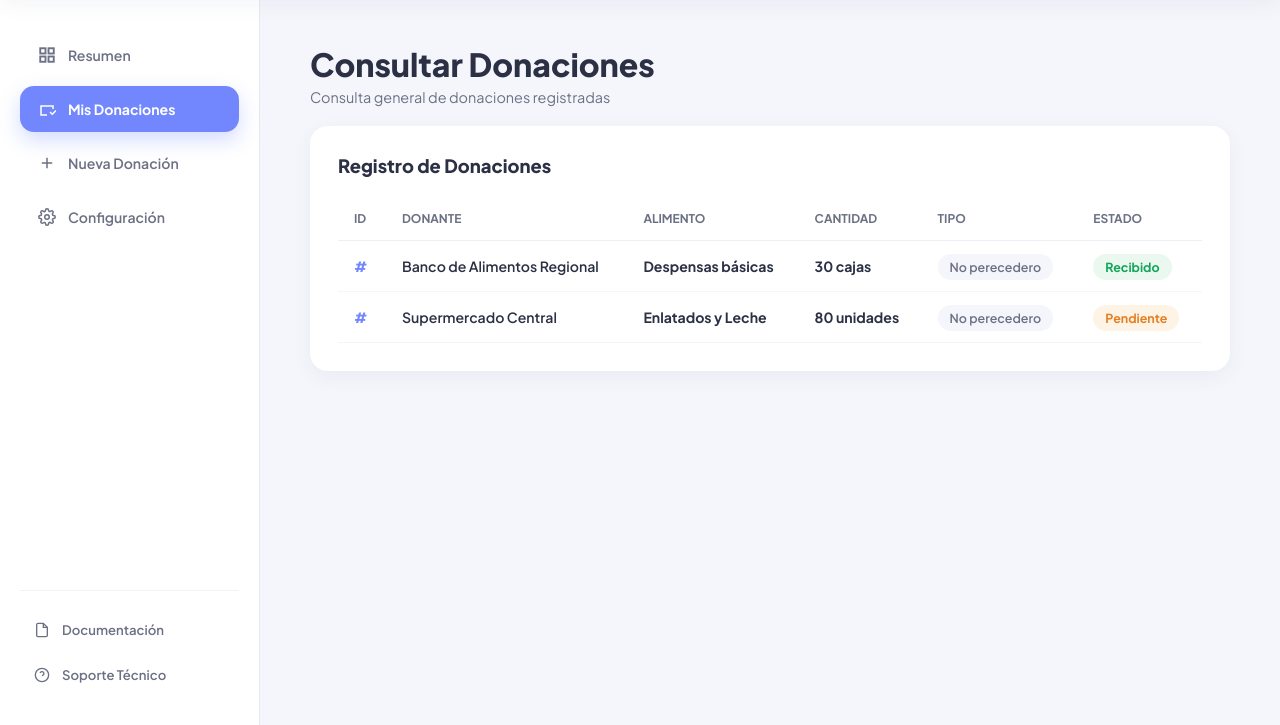
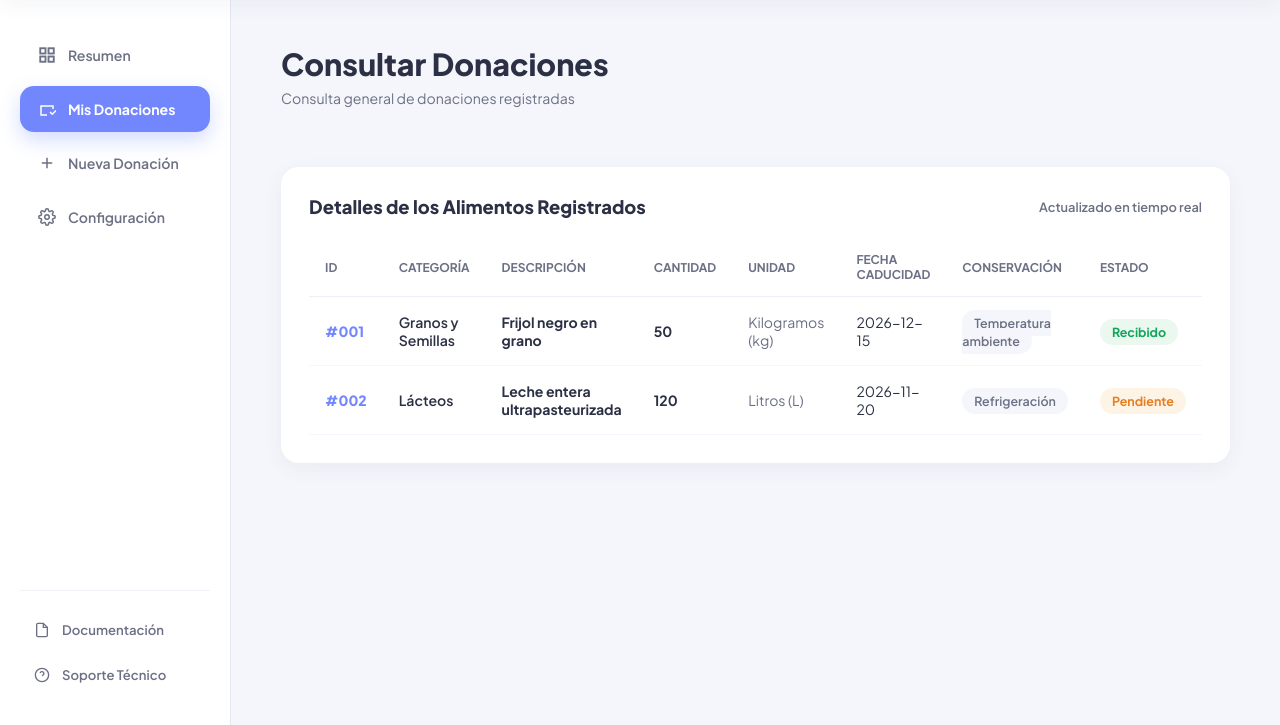
Before and after one commit to Spectrum080/Sistema-de-Gesti-n-de-Recursos-Alimentarios-, a Django app: page /alertas/consultarDonaciones/ in a window 1280 px wide. Shown: the part 75-800 px from the top of the page. Run offline with Django 5.2, Linux system fonts and the light colour scheme.

Commit message:
Modulo consultar donaciones terminado (nuevos apartados)y con la funcion de que se adapte al color de la pagina (oscuro/blanco)

```diff
--- a/alertas/templates/alertas/consultarDonaciones.html
+++ b/alertas/templates/alertas/consultarDonaciones.html
@@ -1,76 +1,103 @@
+<!-- Heredamos la barra superior y el menú lateral de la plantilla principal -->
 {% extends 'users/dashboard.html' %}
 
+<!-- Nombre que aparece arriba en la pestaña del navegador -->
 {% block title %}Consultar Donaciones - Hambre Cero{% endblock %}
 
+<!-- Todo lo que se ponga adentro se mostrará en el centro de la pantalla -->
 {% block contenido %}
 
-<!-- ENCABEZADO Y DESCRIPCIÓN -->
-<div style="margin-bottom: -16px;">
-    <h1 class="txt-principal" style="font-size:2rem; font-weight:800; margin:0 0 4px; color:#2b3044;">Consultar Donaciones</h1>
-    <p class="txt-secundario" style="font-size:0.9rem; color:#6b7084; margin:0;">Consulta general de donaciones registradas</p>
+<!-- Título principal y subtítulo de la sección -->
+<div style="margin-bottom: 24px;">
+    <h1 class="txt-principal" style="font-size: 1.9rem; font-weight: 800; margin: 0 0 6px; color: #2b3044;">Consultar Donaciones</h1>
+    <p class="txt-secundario" style="font-size: 0.88rem; color: #6b7084; margin: 0;">Consulta general de donaciones registradas</p>
 </div>
 
-<!-- CONTENEDORA DE TABLA -->
-<div class="caja-blanca" style="background:#ffffff; border-radius:18px; padding:28px; box-shadow:0 6px 20px rgba(60,70,120,0.06); box-sizing:border-box;">
+<!-- Tarjeta/Borde contenedor (la clase 'caja-blanca' hace que cambie a oscura automáticamente) -->
+<div class="caja-blanca" style="background: #ffffff; border-radius: 18px; padding: 28px; box-shadow: 0 6px 20px rgba(60,70,120,0.06); box-sizing: border-box;">
 
-    <div style="display:flex; justify-content:space-between; align-items:center; margin-bottom:20px;">
-        <h2 class="txt-principal" style="font-size:1.15rem; font-weight:800; margin:0; color:#2b3044;">Registro de Donaciones</h2>
+    <!-- Título superior dentro del cuadro (contorno de la tabla) -->
+    <div style="display: flex; justify-content: space-between; align-items: center; margin-bottom: 20px;">
+        <h2 class="txt-principal" style="font-size: 1.15rem; font-weight: 800; margin: 0; color: #2b3044;">Detalles de los Alimentos Registrados</h2>
+        <span class="txt-secundario" style="font-size: 0.8rem; color: #6b7084; font-weight: 600;">Actualizado en tiempo real</span>
     </div>
 
-    <div style="overflow-x:auto;">
-        <table style="width:100%; border-collapse:collapse; text-align:left; font-size:0.88rem;">
+    <!-- Ayuda a que se pueda deslizar la tabla hacia los lados en pantallas chicas tipo en celulares -->
+    <div style="overflow-x: auto;">
+        <table style="width: 100%; border-collapse: collapse; text-align: left; font-size: 0.88rem;">
+
+            <!-- Nuevas columnas -->
             <thead>
-                <tr class="linea-divisoria txt-secundario" style="border-bottom:1.5px solid #edf0f7; color:#6b7084;">
-                    <th style="padding:14px 16px; font-weight:700; font-size:0.75rem; text-transform:uppercase;">ID</th>
-                    <th style="padding:14px 16px; font-weight:700; font-size:0.75rem; text-transform:uppercase;">Donante</th>
-                    <th style="padding:14px 16px; font-weight:700; font-size:0.75rem; text-transform:uppercase;">Alimento</th>
-                    <th style="padding:14px 16px; font-weight:700; font-size:0.75rem; text-transform:uppercase;">Cantidad</th>
-                    <th style="padding:14px 16px; font-weight:700; font-size:0.75rem; text-transform:uppercase;">Tipo</th>
-                    <th style="padding:14px 16px; font-weight:700; font-size:0.75rem; text-transform:uppercase;">Estado</th>
+                <tr class="linea-divisoria txt-secundario" style="border-bottom: 1.5px solid #edf0f7; color: #6b7084;">
+                    <th style="padding: 14px 16px; font-weight: 700; font-size: 0.75rem; text-transform: uppercase;">ID</th>
+                    <th style="padding: 14px 16px; font-weight: 700; font-size: 0.75rem; text-transform: uppercase;">Categoría</th>
+                    <th style="padding: 14px 16px; font-weight: 700; font-size: 0.75rem; text-transform: uppercase;">Descripción</th>
+                    <th style="padding: 14px 16px; font-weight: 700; font-size: 0.75rem; text-transform: uppercase;">Cantidad</th>
+                    <th style="padding: 14px 16px; font-weight: 700; font-size: 0.75rem; text-transform: uppercase;">Unidad</th>
+                    <th style="padding: 14px 16px; font-weight: 700; font-size: 0.75rem; text-transform: uppercase;">Fecha Caducidad</th>
+                    <th style="padding: 14px 16px; font-weight: 700; font-size: 0.75rem; text-transform: uppercase;">Conservación</th>
+                    <th style="padding: 14px 16px; font-weight: 700; font-size: 0.75rem; text-transform: uppercase;">Estado</th>
                 </tr>
             </thead>
 
+            <!-- Filas con la información -->
             <tbody>
+                <!-- El for recorre y dibuja cada donación que enviamos desde views.py -->
                 {% for d in donaciones %}
-                <tr class="linea-divisoria" style="border-bottom:1px solid #f4f6fb;">
-                    <td style="padding:16px; font-weight:800; color:#7287fe;">#{{ d.id }}</td>
-                    <td class="txt-principal" style="padding:16px; font-weight:600; color:#2b3044;">{{ d.donante }}</td>
-                    <td class="txt-principal" style="padding:16px; font-weight:700; color:#2b3044;">{{ d.alimento }}</td>
-                    <td class="txt-principal" style="padding:16px; font-weight:700; color:#2b3044;">{{ d.cantidad }}</td>
-                    <td style="padding:16px;">
-                        <span class="elem-gris" style="background:#f4f6fb; color:#6b7084; padding:5px 12px; border-radius:999px; font-weight:600; font-size:0.78rem;">{{ d.tipo }}</span>
+                <tr class="linea-divisoria" style="border-bottom: 1px solid #f4f6fb;">
+                    <td style="padding: 16px; font-weight: 800; color: #7287fe;">#{{ d.id }}</td>
+                    <td class="txt-principal" style="padding: 16px; font-weight: 600; color: #2b3044;">{{ d.categoria }}</td>
+                    <td class="txt-principal" style="padding: 16px; font-weight: 700; color: #2b3044;">{{ d.descripcion }}</td>
+                    <td class="txt-principal" style="padding: 16px; font-weight: 700; color: #2b3044;">{{ d.cantidad }}</td>
+                    <td class="txt-secundario" style="padding: 16px; color: #6b7084;">{{ d.unidad }}</td>
+                    <td class="txt-principal" style="padding: 16px; color: #2b3044;">{{ d.caducidad }}</td>
+                    <td style="padding: 16px;">
+                        <span class="elem-gris" style="background: #f4f6fb; color: #6b7084; padding: 5px 12px; border-radius: 999px; font-weight: 600; font-size: 0.78rem;">
+                            {{ d.conservacion }}
+                        </span>
                     </td>
-                    <td style="padding:16px;">
+                    <td style="padding: 16px;">
+                        <!-- Si está recibida o activa se pinta verde, si no (pendiente) se pinta naranja -->
                         {% if d.estado == 'Recibido' or d.estado == 'Activa' %}
-                            <span style="background:#eaf8f0; color:#12a559; padding:5px 12px; border-radius:999px; font-weight:700; font-size:0.78rem;">{{ d.estado }}</span>
+                            <span style="background: #eaf8f0; color: #12a559; padding: 5px 12px; border-radius: 999px; font-weight: 700; font-size: 0.78rem;">{{ d.estado }}</span>
                         {% else %}
-                            <span style="background:#fef4e6; color:#e67e22; padding:5px 12px; border-radius:999px; font-weight:700; font-size:0.78rem;">{{ d.estado }}</span>
+                            <span style="background: #fef4e6; color: #e67e22; padding: 5px 12px; border-radius: 999px; font-weight: 700; font-size: 0.78rem;">{{ d.estado }}</span>
                         {% endif %}
                     </td>
                 </tr>
+
+                <!-- Si la lista 'donaciones' está vacía se muestran estos dos ejemplos -->
                 {% empty %}
-                <tr class="linea-divisoria" style="border-bottom:1px solid #f4f6fb;">
-                    <td style="padding:16px; font-weight:800; color:#7287fe;">#001</td>
-                    <td class="txt-principal" style="padding:16px; font-weight:600; color:#2b3044;">Banco de Alimentos Regional</td>
-                    <td class="txt-principal" style="padding:16px; font-weight:700; color:#2b3044;">Despensas básicas</td>
-                    <td class="txt-principal" style="padding:16px; font-weight:700; color:#2b3044;">30 cajas</td>
-                    <td style="padding:16px;">
-                        <span class="elem-gris" style="background:#f4f6fb; color:#6b7084; padding:5px 12px; border-radius:999px; font-weight:600; font-size:0.78rem;">No perecedero</span>
+                <tr class="linea-divisoria" style="border-bottom: 1px solid #f4f6fb;">
+                    <td style="padding: 16px; font-weight: 800; color: #7287fe;">#001</td>
+                    <td class="txt-principal" style="padding: 16px; font-weight: 600; color: #2b3044;">Granos y Semillas</td>
+                    <td class="txt-principal" style="padding: 16px; font-weight: 700; color: #2b3044;">Frijol negro en grano</td>
+                    <td class="txt-principal" style="padding: 16px; font-weight: 700; color: #2b3044;">50</td>
+                    <td class="txt-secundario" style="padding: 16px; color: #6b7084;">Kilogramos (kg)</td>
+                    <td class="txt-principal" style="padding: 16px; color: #2b3044;">2026-12-15</td>
+                    <td style="padding: 16px;">
+                        <span class="elem-gris" style="background: #f4f6fb; color: #6b7084; padding: 5px 12px; border-radius: 999px; font-weight: 600; font-size: 0.78rem;">
+                            Temperatura ambiente
+                        </span>
                     </td>
-                    <td style="padding:16px;">
-                        <span style="background:#eaf8f0; color:#12a559; padding:5px 12px; border-radius:999px; font-weight:700; font-size:0.78rem;">Recibido</span>
+                    <td style="padding: 16px;">
+                        <span style="background: #eaf8f0; color: #12a559; padding: 5px 12px; border-radius: 999px; font-weight: 700; font-size: 0.78rem;">Recibido</span>
                     </td>
                 </tr>
-                <tr>
-                    <td style="padding:16px; font-weight:800; color:#7287fe;">#002</td>
-                    <td class="txt-principal" style="padding:16px; font-weight:600; color:#2b3044;">Supermercado Central</td>
-                    <td class="txt-principal" style="padding:16px; font-weight:700; color:#2b3044;">Enlatados y Leche</td>
-                    <td class="txt-principal" style="padding:16px; font-weight:700; color:#2b3044;">80 unidades</td>
-                    <td style="padding:16px;">
-                        <span class="elem-gris" style="background:#f4f6fb; color:#6b7084; padding:5px 12px; border-radius:999px; font-weight:600; font-size:0.78rem;">No perecedero</span>
+                <tr class="linea-divisoria">
+                    <td style="padding: 16px; font-weight: 800; color: #7287fe;">#002</td>
+                    <td class="txt-principal" style="padding: 16px; font-weight: 600; color: #2b3044;">Lácteos</td>
+                    <td class="txt-principal" style="padding: 16px; font-weight: 700; color: #2b3044;">Leche entera ultrapasteurizada</td>
+                    <td class="txt-principal" style="padding: 16px; font-weight: 700; color: #2b3044;">120</td>
+                    <td class="txt-secundario" style="padding: 16px; color: #6b7084;">Litros (L)</td>
+                    <td class="txt-principal" style="padding: 16px; color: #2b3044;">2026-11-20</td>
+                    <td style="padding: 16px;">
+                        <span class="elem-gris" style="background: #f4f6fb; color: #6b7084; padding: 5px 12px; border-radius: 999px; font-weight: 600; font-size: 0.78rem;">
+                            Refrigeración
+                        </span>
                     </td>
-                    <td style="padding:16px;">
-                        <span style="background:#fef4e6; color:#e67e22; padding:5px 12px; border-radius:999px; font-weight:700; font-size:0.78rem;">Pendiente</span>
+                    <td style="padding: 16px;">
+                        <span style="background: #fef4e6; color: #e67e22; padding: 5px 12px; border-radius: 999px; font-weight: 700; font-size: 0.78rem;">Pendiente</span>
                     </td>
                 </tr>
                 {% endfor %}
--- a/alertas/views.py
+++ b/alertas/views.py
@@ -3,23 +3,27 @@ from django.shortcuts import render
 
 def consultarDonaciones(request):
     donaciones = [
-        {
-            'ID': '001',
-            'donante': 'Banco de Alimentos Regional',
-            'alimento': 'Despensas básicas',
-            'cantidad': '30 cajas',
-            'tipo': 'No perecedero',
-            'estado': 'Recibido'
-        },
-        {
-            'ID': '002',
-            'donante': 'Supermercado Central',
-            'alimento': 'Enlatados y Leche',
-            'cantidad': '80 unidades',
-            'tipo': 'No perecedero',
-            'estado': 'Pendiente'
-        }
-    ]
+           {
+               'id': '001',
+               'categoria': 'Granos y Semillas',
+               'descripcion': 'Frijol negro en grano',
+               'cantidad': '50',
+               'unidad': 'Kilogramos (kg)',
+               'caducidad': '2026-12-15',
+               'conservacion': 'Temperatura ambiente',
+               'estado': 'Recibido'
+           },
+           {
+               'id': '002',
+               'categoria': 'Lácteos',
+               'descripcion': 'Leche entera ultrapasteurizada',
+               'cantidad': '120',
+               'unidad': 'Litros (L)',
+               'caducidad': '2026-11-20',
+               'conservacion': 'Refrigeración',
+               'estado': 'Pendiente'
+           }
+       ]
     return render(request, 'alertas/consultarDonaciones.html', {'donaciones': donaciones})
 
 def cargarDonaciones(request):
```
